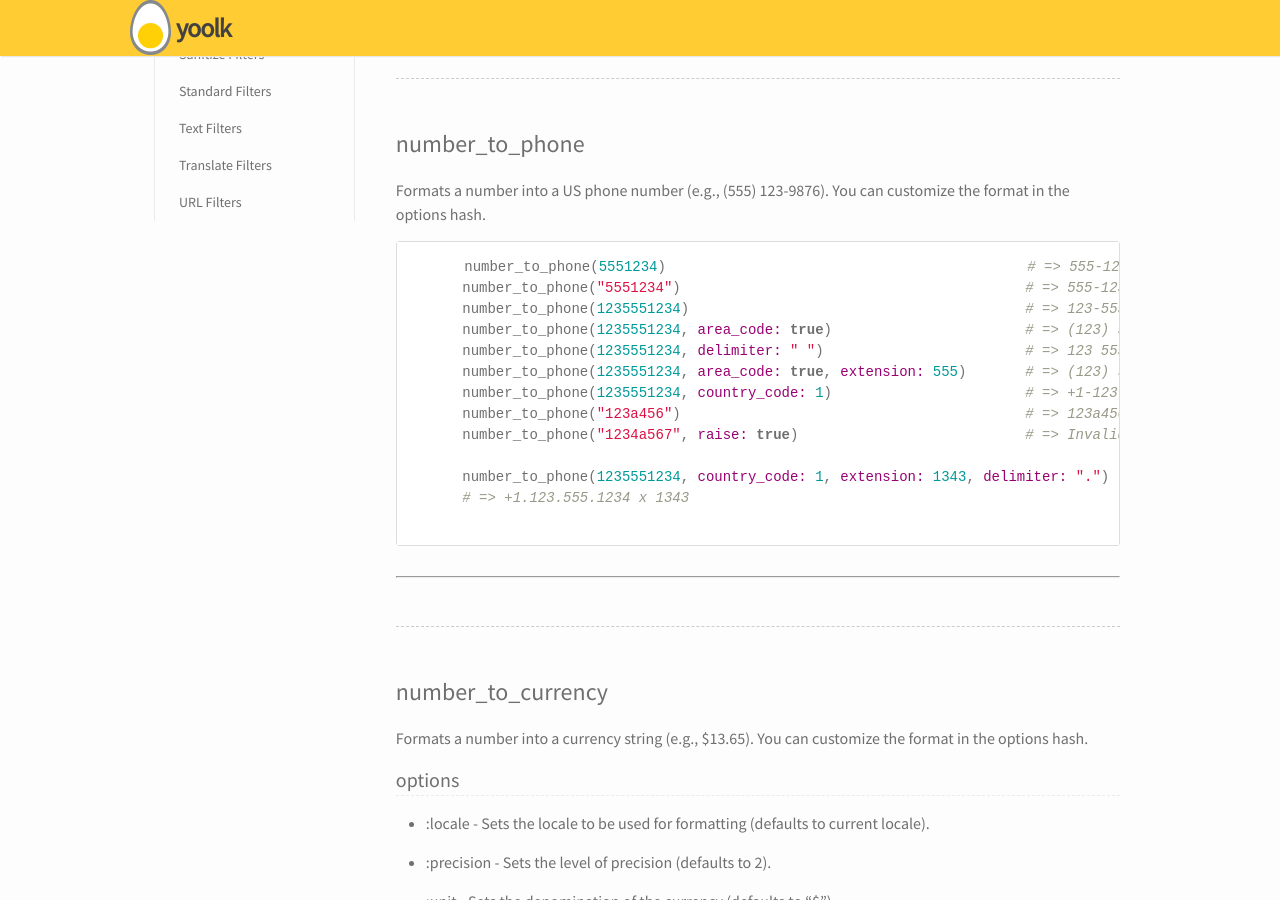
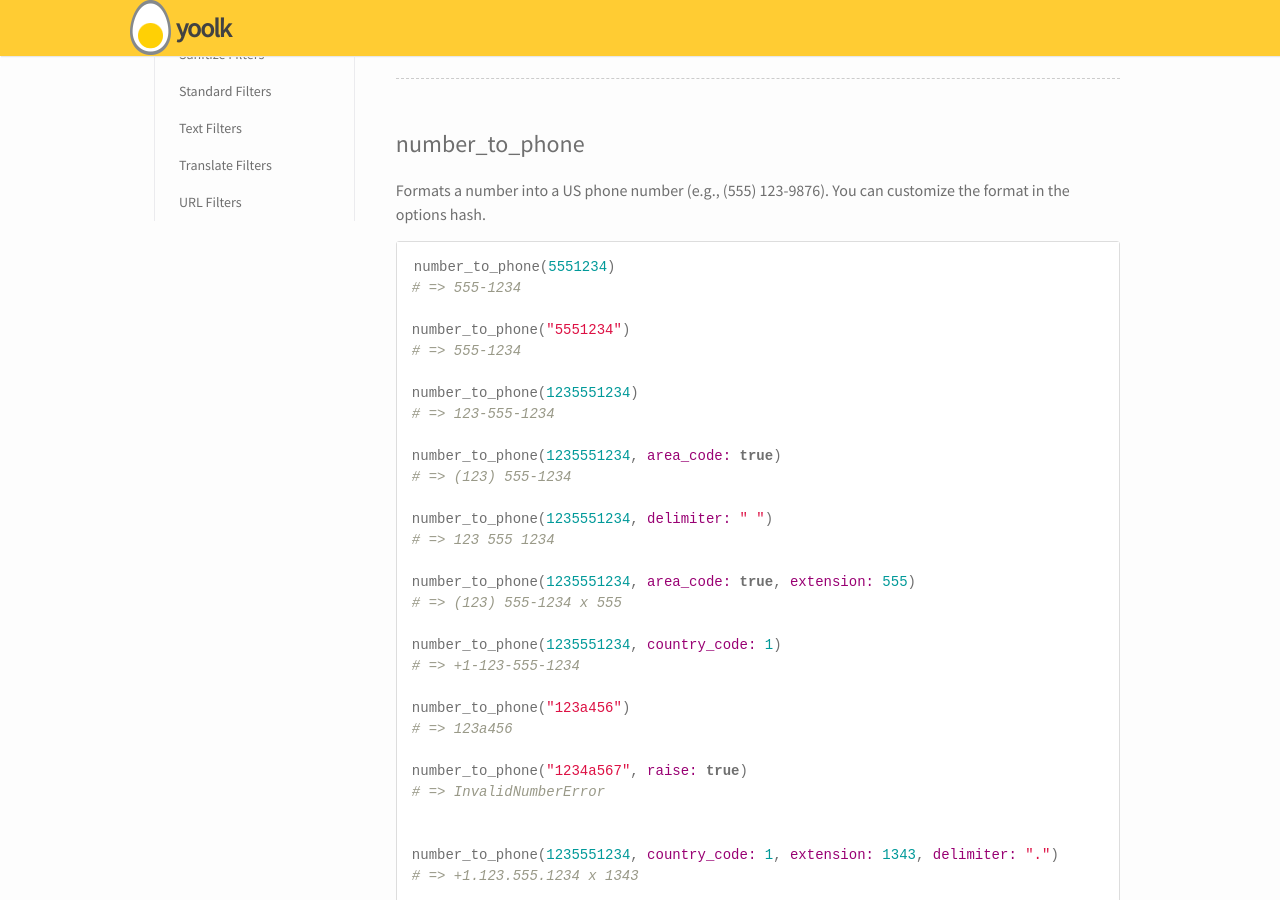
Before and after one commit to yoolk/liquid-documentation, a Jekyll site: the page built from filters/number-filters/index.markdown, in a window 1280 px wide and 900 px high, scrolled down 494 px. Built offline with Jekyll 4.4.1, drawn with Linux system fonts in a browser that asks for light colours.

Commit message:
update coding highlight in misc filter and number filter

```diff
--- a/filters/number-filters/index.markdown
+++ b/filters/number-filters/index.markdown
@@ -40,24 +40,40 @@ Formats a number into a US phone number (e.g., (555) 123-9876). You can customiz
 
 <div class="panel">
   <div class="panel-body">
-    {% highlight ruby %}{% raw %}
-      number_to_phone(5551234)                                           # => 555-1234
-      number_to_phone("5551234")                                         # => 555-1234
-      number_to_phone(1235551234)                                        # => 123-555-1234
-      number_to_phone(1235551234, area_code: true)                       # => (123) 555-1234
-      number_to_phone(1235551234, delimiter: " ")                        # => 123 555 1234
-      number_to_phone(1235551234, area_code: true, extension: 555)       # => (123) 555-1234 x 555
-      number_to_phone(1235551234, country_code: 1)                       # => +1-123-555-1234
-      number_to_phone("123a456")                                         # => 123a456
-      number_to_phone("1234a567", raise: true)                           # => InvalidNumberError
+{% highlight ruby %}{% raw %}
+number_to_phone(5551234)
+# => 555-1234
 
-      number_to_phone(1235551234, country_code: 1, extension: 1343, delimiter: ".")
-      # => +1.123.555.1234 x 1343
-    {% endraw %}{% endhighlight %}
+number_to_phone("5551234")
+# => 555-1234
+
+number_to_phone(1235551234)
+# => 123-555-1234
+
+number_to_phone(1235551234, area_code: true)
+# => (123) 555-1234
+
+number_to_phone(1235551234, delimiter: " ")
+# => 123 555 1234
+
+number_to_phone(1235551234, area_code: true, extension: 555)
+# => (123) 555-1234 x 555
+
+number_to_phone(1235551234, country_code: 1)
+# => +1-123-555-1234
+
+number_to_phone("123a456")
+# => 123a456
+
+number_to_phone("1234a567", raise: true)
+# => InvalidNumberError
+
+
+number_to_phone(1235551234, country_code: 1, extension: 1343, delimiter: ".")
+# => +1.123.555.1234 x 1343
+{% endraw %}{% endhighlight %}
   </div>
 </div>
-
----
 
 <h2 class="tags" id="number_to_currency">number_to_currency</h2>
 
@@ -83,22 +99,36 @@ Formats a number into a currency string (e.g., $13.65). You can customize the fo
 
 <div class="panel">
   <div class="panel-body">
-    {% highlight ruby %}{% raw %}
-      number_to_currency(1234567890.50)                    # => $1,234,567,890.50
-      number_to_currency(1234567890.506)                   # => $1,234,567,890.51
-      number_to_currency(1234567890.506, precision: 3)     # => $1,234,567,890.506
-      number_to_currency(1234567890.506, locale: :fr)      # => 1 234 567 890,51 €
-      number_to_currency("123a456")                        # => $123a456
+{% highlight ruby %}{% raw %}
+number_to_currency(1234567890.50)
+# => $1,234,567,890.50
 
-      number_to_currency("123a456", raise: true)           # => InvalidNumberError
+number_to_currency(1234567890.506)
+# => $1,234,567,890.51
 
-      number_to_currency(-1234567890.50, negative_format: "(%u%n)")
-      # => ($1,234,567,890.50)
-      number_to_currency(1234567890.50, unit: "R$", separator: ",", delimiter: "")
-      # => R$1234567890,50
-      number_to_currency(1234567890.50, unit: "R$", separator: ",", delimiter: "", format: "%n %u")
-      # => 1234567890,50 R$
-    {% endraw %}{% endhighlight %}
+number_to_currency(1234567890.506, precision: 3)
+# => $1,234,567,890.506
+
+number_to_currency(1234567890.506, locale: :fr)
+# => 1 234 567 890,51 €
+
+number_to_currency("123a456")
+# => $123a456
+
+
+number_to_currency("123a456", raise: true)
+# => InvalidNumberError
+
+
+number_to_currency(-1234567890.50, negative_format: "(%u%n)")
+# => ($1,234,567,890.50)
+
+number_to_currency(1234567890.50, unit: "R$", separator: ",", delimiter: "")
+# => R$1234567890,50
+
+number_to_currency(1234567890.50, unit: "R$", separator: ",", delimiter: "", format: "%n %u")
+# => 1234567890,50 R$
+{% endraw %}{% endhighlight %}
   </div>
 </div>
 
@@ -126,18 +156,34 @@ Formats a number as a percentage string (e.g., 65%). You can customize the forma
 
 <div class="panel">
   <div class="panel-body">
-    {% highlight ruby %}{% raw %}
-      number_to_percentage(100)                                        # => 100.000%
-      number_to_percentage("98")                                       # => 98.000%
-      number_to_percentage(100, precision: 0)                          # => 100%
-      number_to_percentage(1000, delimiter: '.', separator: ',')       # => 1.000,000%
-      number_to_percentage(302.24398923423, precision: 5)              # => 302.24399%
-      number_to_percentage(1000, locale: :fr)                          # => 1 000,000%
-      number_to_percentage("98a")                                      # => 98a%
-      number_to_percentage(100, format: "%n  %")                       # => 100  %
+{% highlight ruby %}{% raw %}
+number_to_percentage(100)
+# => 100.000%
 
-      number_to_percentage("98a", raise: true)                         # => InvalidNumberError
-    {% endraw %}{% endhighlight %}
+number_to_percentage("98")
+# => 98.000%
+
+number_to_percentage(100, precision: 0)
+# => 100%
+
+number_to_percentage(1000, delimiter: '.', separator: ',')
+# => 1.000,000%
+
+number_to_percentage(302.24398923423, precision: 5)
+# => 302.24399%
+
+number_to_percentage(1000, locale: :fr)
+# => 1 000,000%
+
+number_to_percentage("98a")
+# => 98a%
+
+number_to_percentage(100, format: "%n  %")
+# => 100  %
+
+number_to_percentage("98a", raise: true)
+# => InvalidNumberError
+{% endraw %}{% endhighlight %}
   </div>
 </div>
 
@@ -157,20 +203,37 @@ Formats a number with grouped thousands using delimiter (e.g., 12,324). You can
 
 <div class="panel">
   <div class="panel-body">
-    {% highlight ruby %}{% raw %}
-      number_with_delimiter(12345678)                        # => 12,345,678
-       number_with_delimiter("123456")                        # => 123,456
-       number_with_delimiter(12345678.05)                     # => 12,345,678.05
-       number_with_delimiter(12345678, delimiter: ".")        # => 12.345.678
-       number_with_delimiter(12345678, delimiter: ",")        # => 12,345,678
-       number_with_delimiter(12345678.05, separator: " ")     # => 12,345,678 05
-       number_with_delimiter(12345678.05, locale: :fr)        # => 12 345 678,05
-       number_with_delimiter("112a")                          # => 112a
-       number_with_delimiter(98765432.98, delimiter: " ", separator: ",")
-       # => 98 765 432,98
+{% highlight ruby %}{% raw %}
+number_with_delimiter(12345678)
+# => 12,345,678
 
-      number_with_delimiter("112a", raise: true)              # => raise InvalidNumberError
-    {% endraw %}{% endhighlight %}
+number_with_delimiter("123456")
+# => 123,456
+
+number_with_delimiter(12345678.05)
+# => 12,345,678.05
+
+number_with_delimiter(12345678, delimiter: ".")
+# => 12.345.678
+
+number_with_delimiter(12345678, delimiter: ",")
+# => 12,345,678
+
+number_with_delimiter(12345678.05, separator: " ")
+# => 12,345,678 05
+
+number_with_delimiter(12345678.05, locale: :fr)
+# => 12 345 678,05
+
+number_with_delimiter("112a")
+# => 112a
+
+number_with_delimiter(98765432.98, delimiter: " ", separator: ",")
+# => 98 765 432,98
+
+number_with_delimiter("112a", raise: true)
+# => raise InvalidNumberError
+{% endraw %}{% endhighlight %}
   </div>
 </div>
 
@@ -196,23 +259,40 @@ Formats a number with the specified level of :precision (e.g., 112.32 has a prec
 
 <div class="panel">
   <div class="panel-body">
-    {% highlight ruby %}{% raw %}
-      number_with_precision(111.2345)                                         # => 111.235
-      number_with_precision(111.2345, precision: 2)                           # => 111.23
-      number_with_precision(13, precision: 5)                                 # => 13.00000
-      number_with_precision(389.32314, precision: 0)                          # => 389
-      number_with_precision(111.2345, significant: true)                      # => 111
-      number_with_precision(111.2345, precision: 1, significant: true)        # => 100
-      number_with_precision(13, precision: 5, significant: true)              # => 13.000
-      number_with_precision(111.234, locale: :fr)                             # => 111,234
+{% highlight ruby %}{% raw %}
+number_with_precision(111.2345)
+# => 111.235
 
-      number_with_precision(13, precision: 5, significant: true, strip_insignificant_zeros: true)
-      # => 13
+number_with_precision(111.2345, precision: 2)
+# => 111.23
 
-      number_with_precision(389.32314, precision: 4, significant: true)       # => 389.3
-      number_with_precision(1111.2345, precision: 2, separator: ',', delimiter: '.')
-      # => 1.111,23
-    {% endraw %}{% endhighlight %}
+number_with_precision(13, precision: 5)
+# => 13.00000
+
+number_with_precision(389.32314, precision: 0)
+# => 389
+
+number_with_precision(111.2345, significant: true)
+# => 111
+
+number_with_precision(111.2345, precision: 1, significant: true)
+# => 100
+
+number_with_precision(13, precision: 5, significant: true)
+# => 13.000
+
+number_with_precision(111.234, locale: :fr)
+# => 111,234
+
+number_with_precision(13, precision: 5, significant: true, strip_insignificant_zeros: true)
+# => 13
+
+number_with_precision(389.32314, precision: 4, significant: true)
+# => 389.3
+
+number_with_precision(1111.2345, precision: 2, separator: ',', delimiter: '.')
+# => 1.111,23
+{% endraw %}{% endhighlight %}
   </div>
 </div>
 
@@ -240,17 +320,34 @@ Formats the bytes in number into a more understandable representation (e.g., giv
 
 <div class="panel">
   <div class="panel-body">
-    {% highlight ruby %}{% raw %}
-      number_to_human_size(123)                                          # => 123 Bytes
-      number_to_human_size(1234)                                         # => 1.21 KB
-      number_to_human_size(12345)                                        # => 12.1 KB
-      number_to_human_size(1234567)                                      # => 1.18 MB
-      number_to_human_size(1234567890)                                   # => 1.15 GB
-      number_to_human_size(1234567890123)                                # => 1.12 TB
-      number_to_human_size(1234567, precision: 2)                        # => 1.2 MB
-      number_to_human_size(483989, precision: 2)                         # => 470 KB
-      number_to_human_size(1234567, precision: 2, separator: ',')        # => 1,2 MB
-    {% endraw %}{% endhighlight %}
+{% highlight ruby %}{% raw %}
+number_to_human_size(123)
+# => 123 Bytes
+
+number_to_human_size(1234)
+# => 1.21 KB
+
+number_to_human_size(12345)
+# => 12.1 KB
+
+number_to_human_size(1234567)
+# => 1.18 MB
+
+number_to_human_size(1234567890)
+# => 1.15 GB
+
+number_to_human_size(1234567890123)
+# => 1.12 TB
+
+number_to_human_size(1234567, precision: 2)
+# => 1.2 MB
+
+number_to_human_size(483989, precision: 2)
+# => 470 KB
+
+number_to_human_size(1234567, precision: 2, separator: ',')
+# => 1,2 MB
+{% endraw %}{% endhighlight %}
   </div>
 </div>
 
@@ -258,10 +355,14 @@ Non-significant zeros after the fractional separator are stripped out by default
 
 <div class="panel">
   <div class="panel-body">
-    {% highlight ruby %}{% raw %}
-      number_to_human_size(1234567890123, precision: 5)        # => "1.1229 TB"
-      number_to_human_size(524288000, precision: 5)            # => "500 MB"
-    {% endraw %}{% endhighlight %}
+{% highlight ruby %}{% raw %}
+number_to_human_size(1234567890123, precision: 5)
+# => "1.1229 TB"
+
+number_to_human_size(524288000, precision: 5)
+# => "500 MB"
+
+{% endraw %}{% endhighlight %}
   </div>
 </div>
 
@@ -299,23 +400,47 @@ Pretty prints (formats and approximates) a number in a way it is more readable b
 
 <div class="panel">
   <div class="panel-body">
-    {% highlight ruby %}{% raw %}
-      number_to_human(123)                                          # => "123"
-      number_to_human(1234)                                         # => "1.23 Thousand"
-      number_to_human(12345)                                        # => "12.3 Thousand"
-      number_to_human(1234567)                                      # => "1.23 Million"
-      number_to_human(1234567890)                                   # => "1.23 Billion"
-      number_to_human(1234567890123)                                # => "1.23 Trillion"
-      number_to_human(1234567890123456)                             # => "1.23 Quadrillion"
-      number_to_human(1234567890123456789)                          # => "1230 Quadrillion"
-      number_to_human(489939, precision: 2)                         # => "490 Thousand"
-      number_to_human(489939, precision: 4)                         # => "489.9 Thousand"
-      number_to_human(1234567, precision: 4,
-                              significant: false)                   # => "1.2346 Million"
-      number_to_human(1234567, precision: 1,
-                              separator: ',',
-                              significant: false)                   # => "1,2 Million"
-    {% endraw %}{% endhighlight %}
+{% highlight ruby %}{% raw %}
+number_to_human(123)
+# => "123"
+
+number_to_human(1234)
+# => "1.23 Thousand"
+
+number_to_human(12345)
+# => "12.3 Thousand"
+
+number_to_human(1234567)
+# => "1.23 Million"
+
+number_to_human(1234567890)
+# => "1.23 Billion"
+
+number_to_human(1234567890123)
+# => "1.23 Trillion"
+
+number_to_human(1234567890123456)
+# => "1.23 Quadrillion"
+
+number_to_human(1234567890123456789)
+# => "1230 Quadrillion"
+
+number_to_human(489939, precision: 2)
+# => "490 Thousand"
+
+number_to_human(489939, precision: 4)
+# => "489.9 Thousand"
+
+number_to_human(1234567, precision: 4,
+                        significant: false)
+# => "1.2346 Million"
+
+number_to_human(1234567, precision: 1,
+                        separator: ',',
+                        significant: false)
+# => "1,2 Million"
+
+{% endraw %}{% endhighlight %}
   </div>
 </div>
 
@@ -323,9 +448,13 @@ Non-significant zeros after the decimal separator are stripped out by default (s
 
 <div class="panel">
   <div class="panel-body">
-    {% highlight ruby %}{% raw %}
-      number_to_human(12345012345, significant_digits: 6)       # => "12.345 Billion"
-      number_to_human(500000000, precision: 5)                  # => "500 Million"
-    {% endraw %}{% endhighlight %}
+{% highlight ruby %}{% raw %}
+number_to_human(12345012345, significant_digits: 6)
+# => "12.345 Billion"
+
+number_to_human(500000000, precision: 5)
+# => "500 Million"
+
+{% endraw %}{% endhighlight %}
   </div>
 </div>
```
Also changed, not shown: filters/mics-filters/index.markdown (+8 -8 lines).
